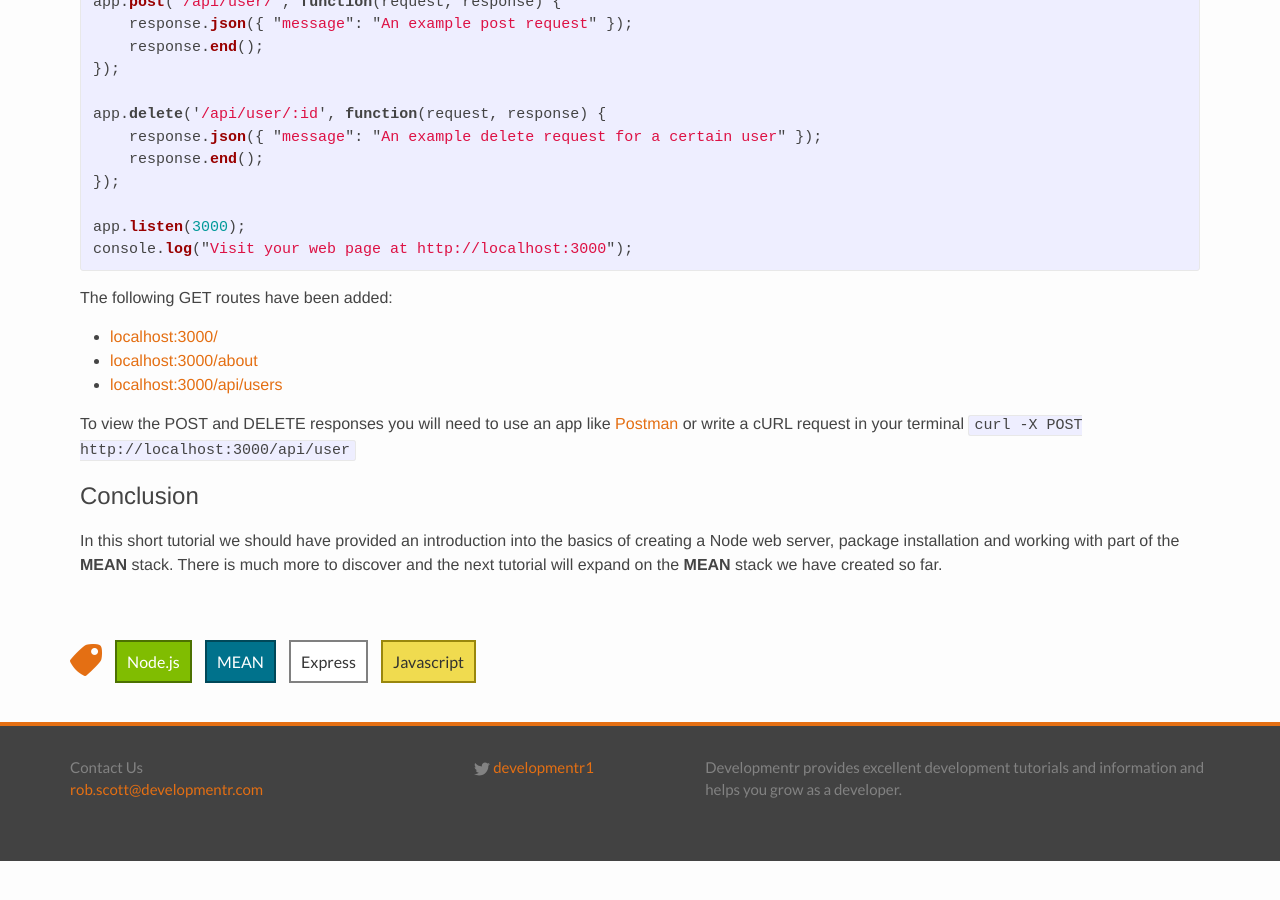
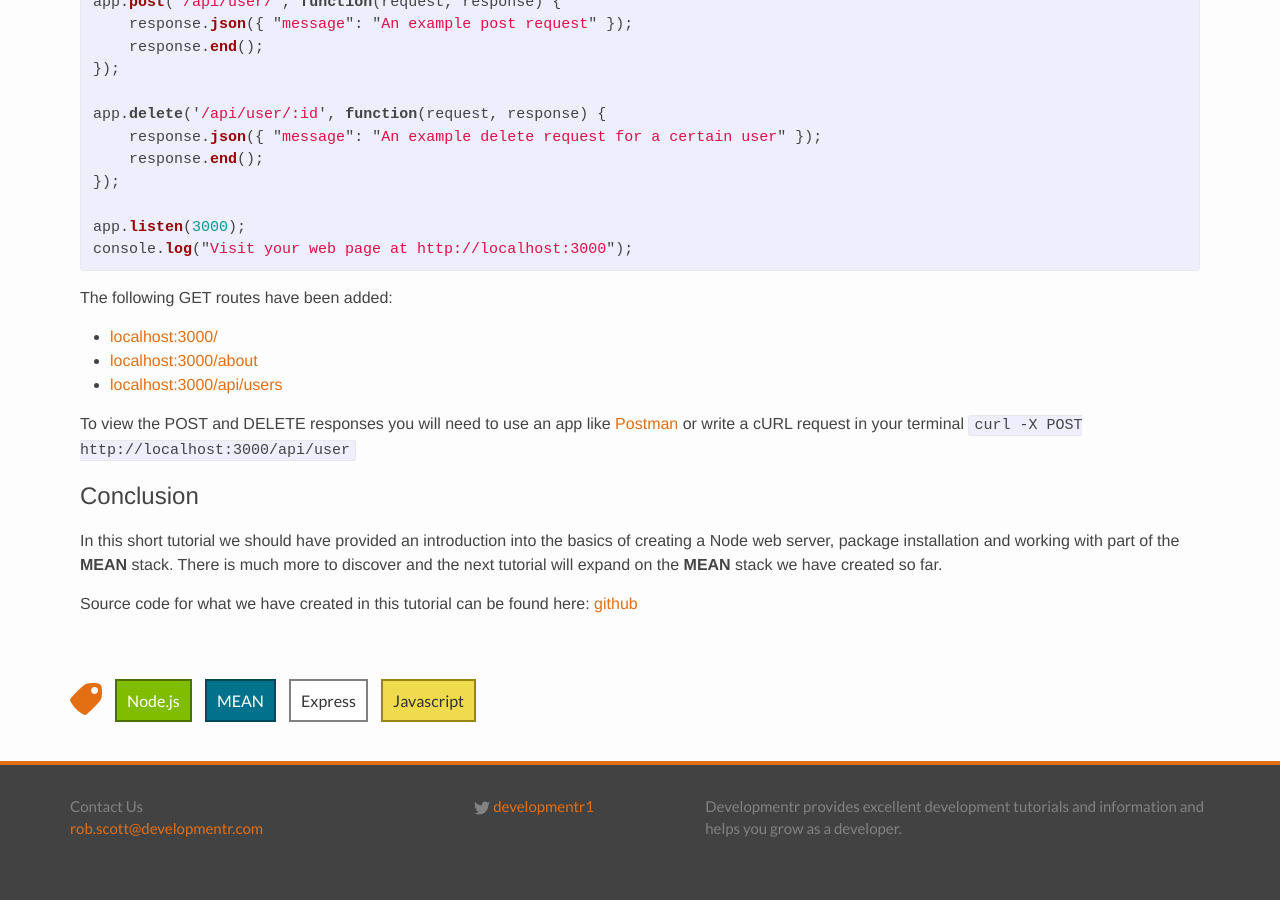
Before and after one commit to Varedis/Varedis.github.io, a Jekyll site: the page built from _posts/2015-01-30-learn-nodejs.markdown, in a window 1280 px wide and 900 px high, scrolled down 6233 px. Built offline with Jekyll 4.4.1, drawn with Linux system fonts in a browser that asks for light colours; comment, search, counter and statistics services are not loaded; before the commit the page ends 7094 px from its top, so only the background shows below that.

Commit message:
Update 2015-01-30-learn-nodejs.markdown

```diff
--- a/_posts/2015-01-30-learn-nodejs.markdown
+++ b/_posts/2015-01-30-learn-nodejs.markdown
@@ -315,6 +315,8 @@ To view the POST and DELETE responses you will need to use an app like [Postman]
 
 In this short tutorial we should have provided an introduction into the basics of creating a Node web server, package installation and working with part of the **MEAN** stack. There is much more to discover and the next tutorial will expand on the **MEAN** stack we have created so far.
 
+Source code for what we have created in this tutorial can be found here: [github](https://github.com/Varedis/Learn-nodejs-in-30-minutes){:target="_blank"}
+
 
 [nodejs-site]:      http://nodejs.org/
 [node-api-docs]:    http://nodejs.org/api/
```
